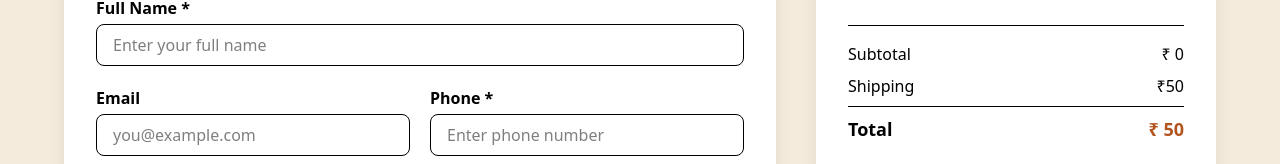
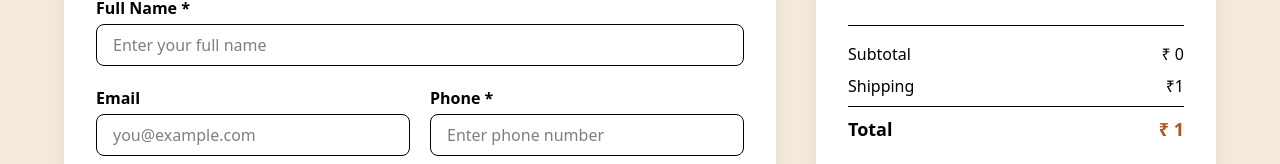
Before and after one commit to shiv-co/Tehzeeb, a React (Vite) app in the folder frontend/: page /checkout in a window 1280 px wide. Shown: the part 218-382 px from the top of the page. Built offline with nearby package versions, Linux system fonts and the light colour scheme; sample sign-in values are in the browser's storage.

Commit message:
Update shipping charge calculation for lower threshold

```diff
--- a/frontend/src/pages/checkout.jsx
+++ b/frontend/src/pages/checkout.jsx
@@ -58,8 +58,8 @@ useEffect(() => {
   const subtotal = buyNowItem
     ? buyNowItem.price * (buyNowItem.quantity || 1)
     : cartTotalAmount;
-
-  const shippingCharge = subtotal >= 5000 ? 0 : 50;
+//  change shipping charges later ******************************************************************
+  const shippingCharge = subtotal >= 5000 ? 0 : 1;
   const amount = subtotal + shippingCharge;
 
   // ---------------------------------------
```
